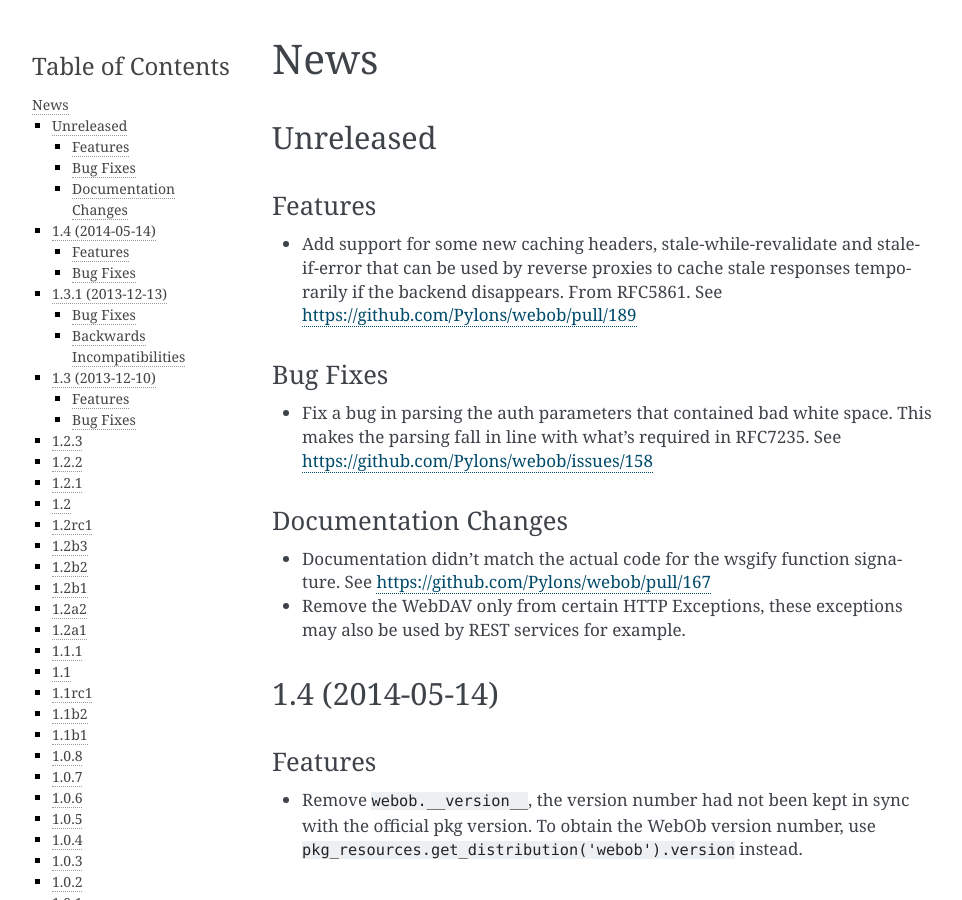
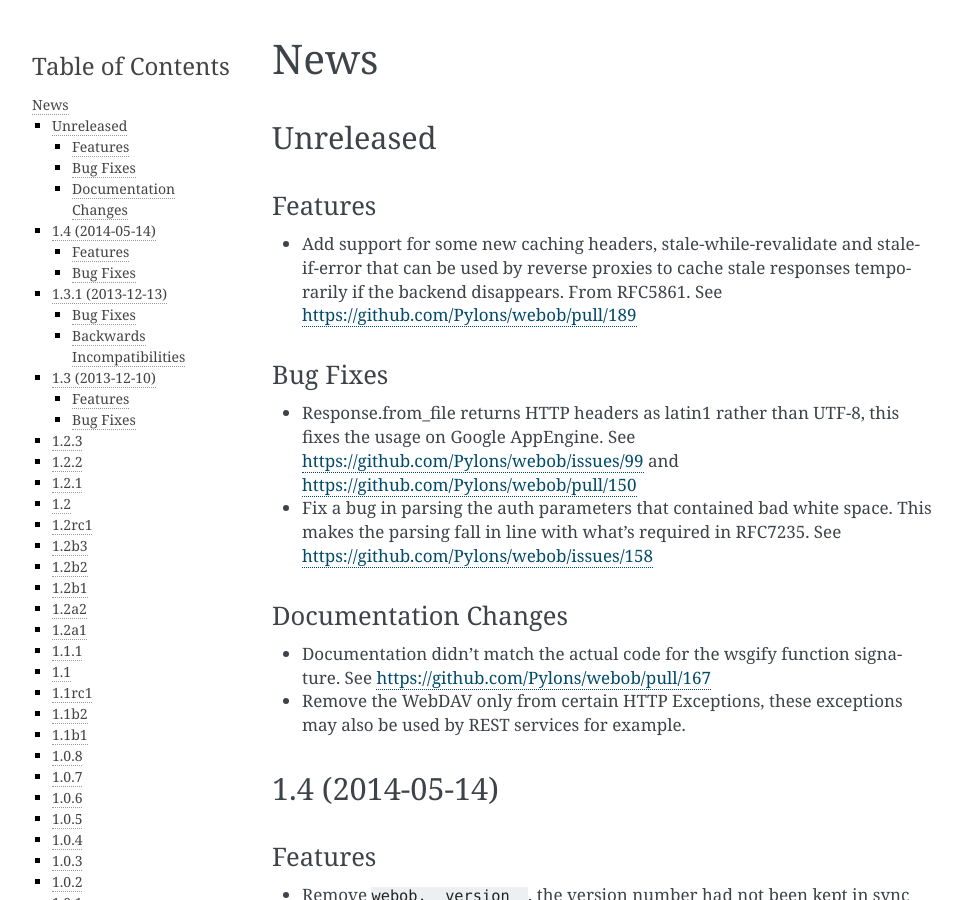
Before and after one commit to Pylons/webob, a Sphinx documentation site: the page built from docs/news.txt, in a window 1280 px wide and 900 px high. Shown: the whole window, without its empty margins (148-1110 px from the left). Built offline with Sphinx 7.4.7, drawn with Linux system fonts in a browser that asks for light colours.

Commit message:
Add bugfix notice for Response.from_file

```diff
--- a/docs/news.txt
+++ b/docs/news.txt
@@ -14,6 +14,11 @@ Features
 
 Bug Fixes
 ~~~~~~~~~
+
+- Response.from_file returns HTTP headers as latin1 rather than UTF-8, this
+  fixes the usage on Google AppEngine. See
+  https://github.com/Pylons/webob/issues/99 and
+  https://github.com/Pylons/webob/pull/150
 
 - Fix a bug in parsing the auth parameters that contained bad white space. This
   makes the parsing fall in line with what's required in RFC7235. See
```
